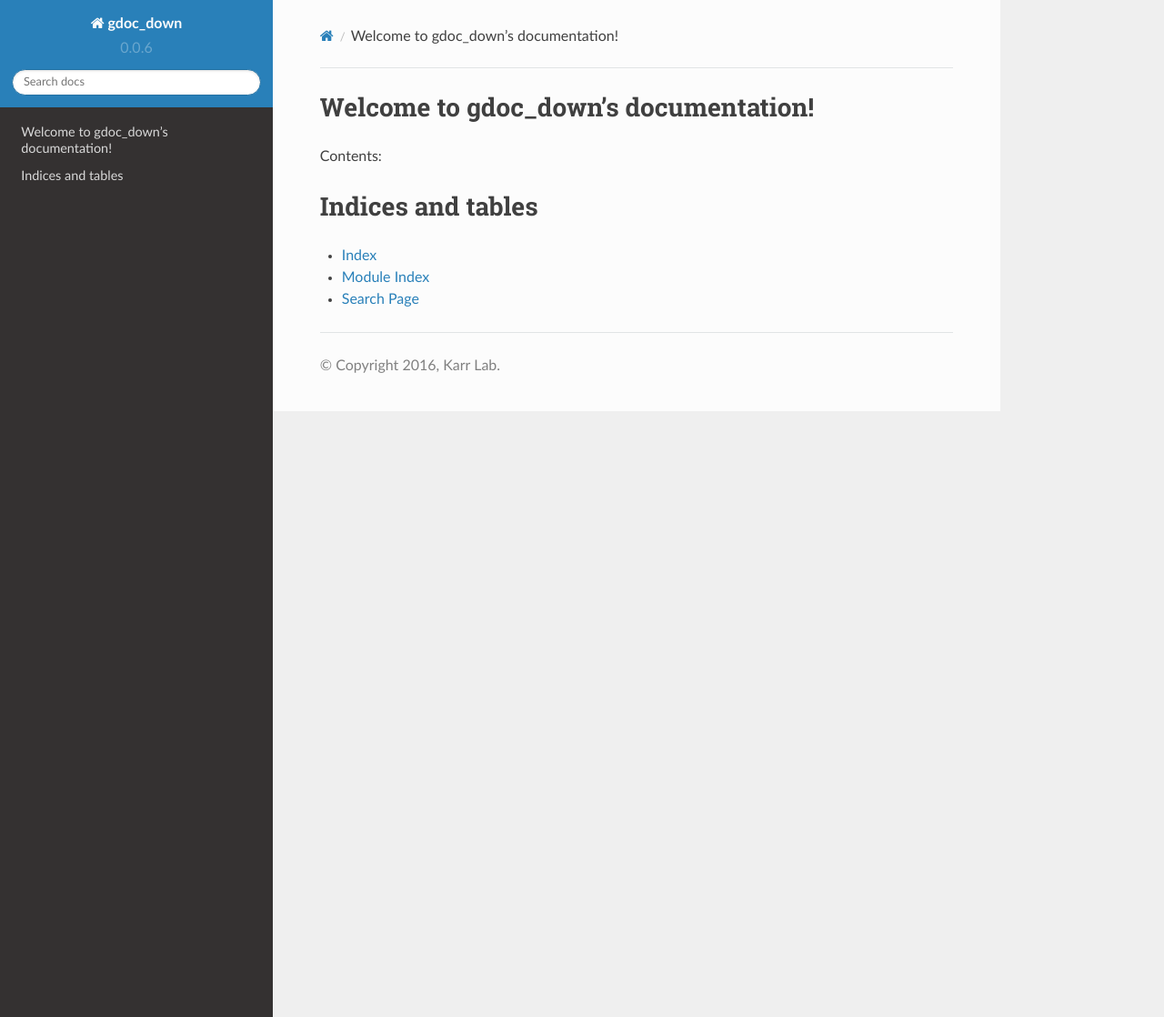
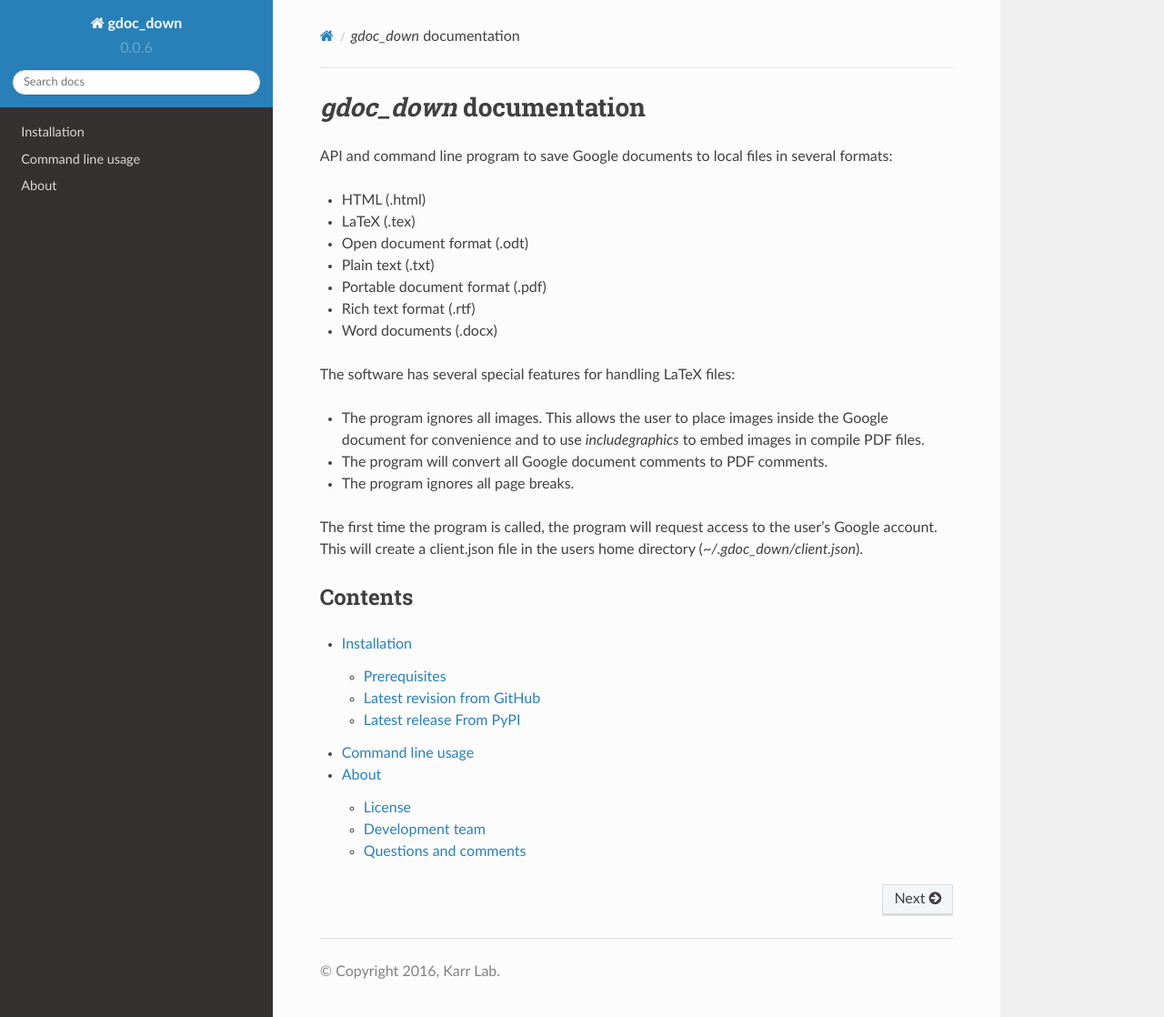
Before and after one commit to KarrLab/gdoc_down, a Sphinx documentation site: the page built from docs/index.rst, in a window 1280 px wide and 1118 px high. Shown: the whole window at 91% size. Built offline with Sphinx 7.4.7 and the Read the Docs theme 2.0.0, drawn with Linux system fonts in a browser that asks for light colours; pages that are not in the unit, such as notebooks, are missing from menus.

Commit message:
adding docs

```diff
--- a/docs/conf.py
+++ b/docs/conf.py
@@ -376,7 +376,7 @@
     parser.read(os.path.join(this_dir, '..', 'setup.cfg'))
     packages = parser.get('sphinx-apidocs', 'packages').strip().split('\n')
     for package in packages:
-        apidoc.main(argv=['sphinx-apidoc', '-f', '-o', os.path.join(this_dir, 'source'), os.path.join(this_dir, '..', package)])
+        apidoc.main(argv=['sphinx-apidoc', '-f', '-P', '-o', os.path.join(this_dir, 'source'), os.path.join(this_dir, '..', package)])
 
 def setup(app):
     app.connect('builder-inited', run_apidoc)
--- a/docs/index.rst
+++ b/docs/index.rst
@@ -1,23 +1,33 @@
-.. gdoc_down documentation master file, created by
-   sphinx-quickstart on Tue Aug 16 16:40:55 2016.
-   You can adapt this file completely to your liking, but it should at least
-   contain the root `toctree` directive.
+`gdoc_down` documentation
+=========================
 
-Welcome to gdoc_down's documentation!
-=====================================
+API and command line program to save Google documents to local files in several formats:
 
-Contents:
+* HTML (.html)
+* LaTeX (.tex)
+* Open document format (.odt)
+* Plain text (.txt)
+* Portable document format (.pdf)
+* Rich text format (.rtf)
+* Word documents (.docx)
+
+The software has several special features for handling LaTeX files:
+
+* The program ignores all images. This allows the user to place images inside the Google
+  document for convenience and to use `\includegraphics` to embed images in compile PDF files.
+* The program will convert all Google document comments to PDF comments.
+* The program ignores all page breaks.
+
+The first time the program is called, the program will request access to the user's Google
+account. This will create a client.json file in the users home directory (`~/.gdoc_down/client.json`).
+
+Contents
+--------
 
 .. toctree::
-   :maxdepth: 2
+   :maxdepth: 3
 
-   source/modules.rst
-
-
-
-Indices and tables
-==================
-
-* :ref:`genindex`
-* :ref:`modindex`
-* :ref:`search`
+   installation.rst
+   overview.rst
+   API documentation <source/modules.rst>
+   about.rst
--- /dev/null
+++ b/docs/installation.rst
@@ -0,0 +1,20 @@
+Installation
+============
+
+Prerequisites
+--------------------------
+
+* Python
+* Pip
+
+Latest revision from GitHub
+---------------------------
+Run the following command to install the latest version from GitHub::
+
+    pip install git+git://github.com/KarrLab/gdoc_down.git#egg=gdoc_down
+
+Latest release From PyPI
+---------------------------
+Run the following command to install the latest release from PyPI::
+
+    pip install gdoc_down
```
Also changed, not shown: docs/about.rst (added, +20 -0 lines), docs/overview.rst (added, +22 -0 lines).
